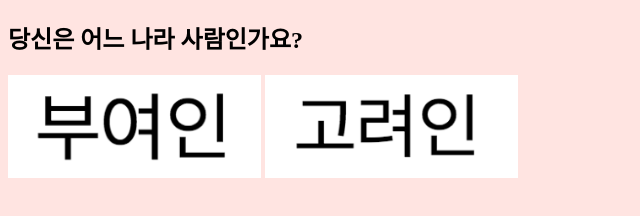
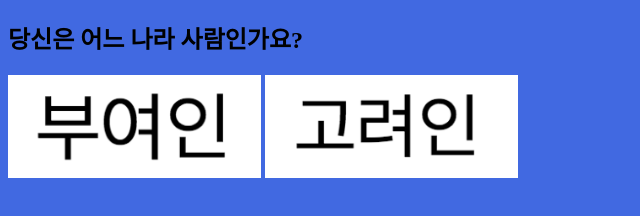
Before and after one commit to SongHye/SongHye.github.io, a plain HTML site: page 3ann/index.html in a window 1280 px wide. Shown: the whole page, without its empty margins (0-640 px from the left). Drawn offline with Linux system fonts and the light colour scheme.

Commit message:
배경 색 변경

```diff
--- a/3ann/css/custom.css
+++ b/3ann/css/custom.css
@@ -1,4 +1,4 @@
-body { background-color: mistyrose; }
+body { background-color: royalblue; }
 .species { width: 20%; height: 20%; }
 
 h4 {text-align:center}
```
